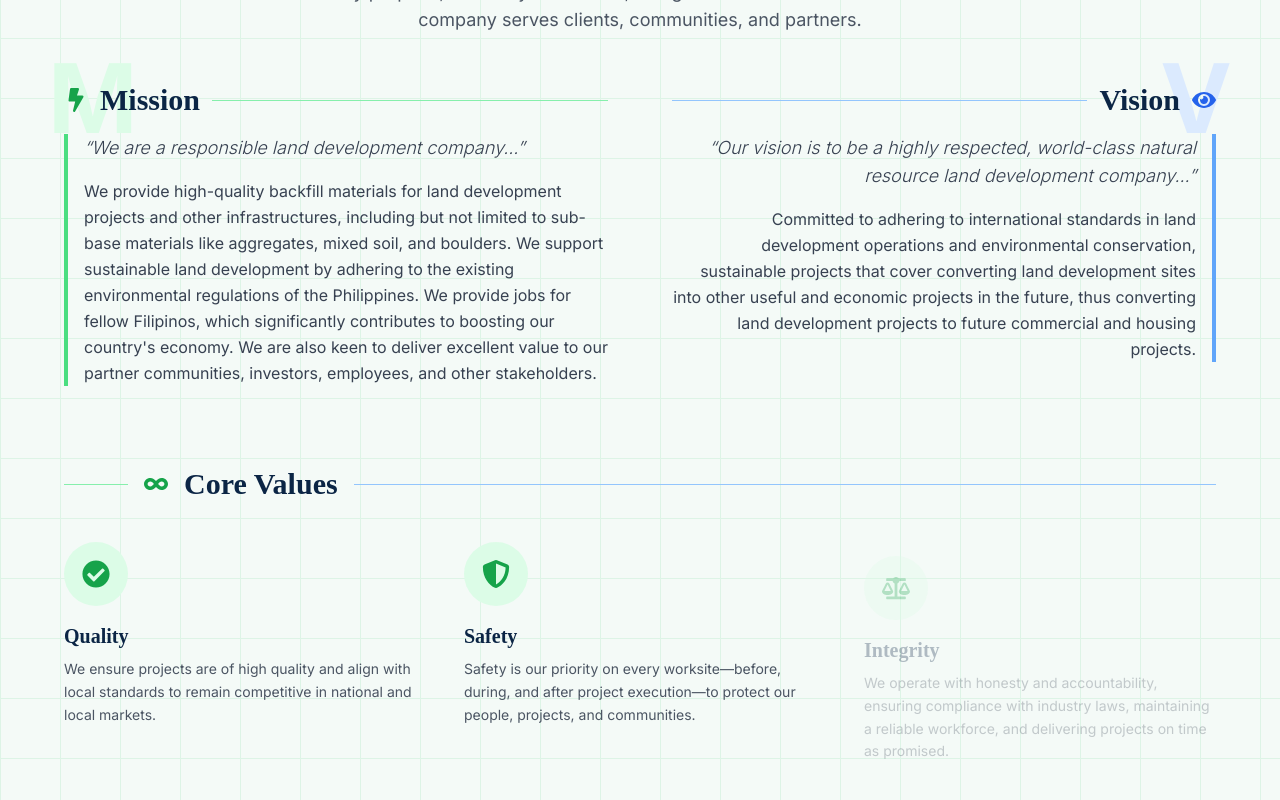
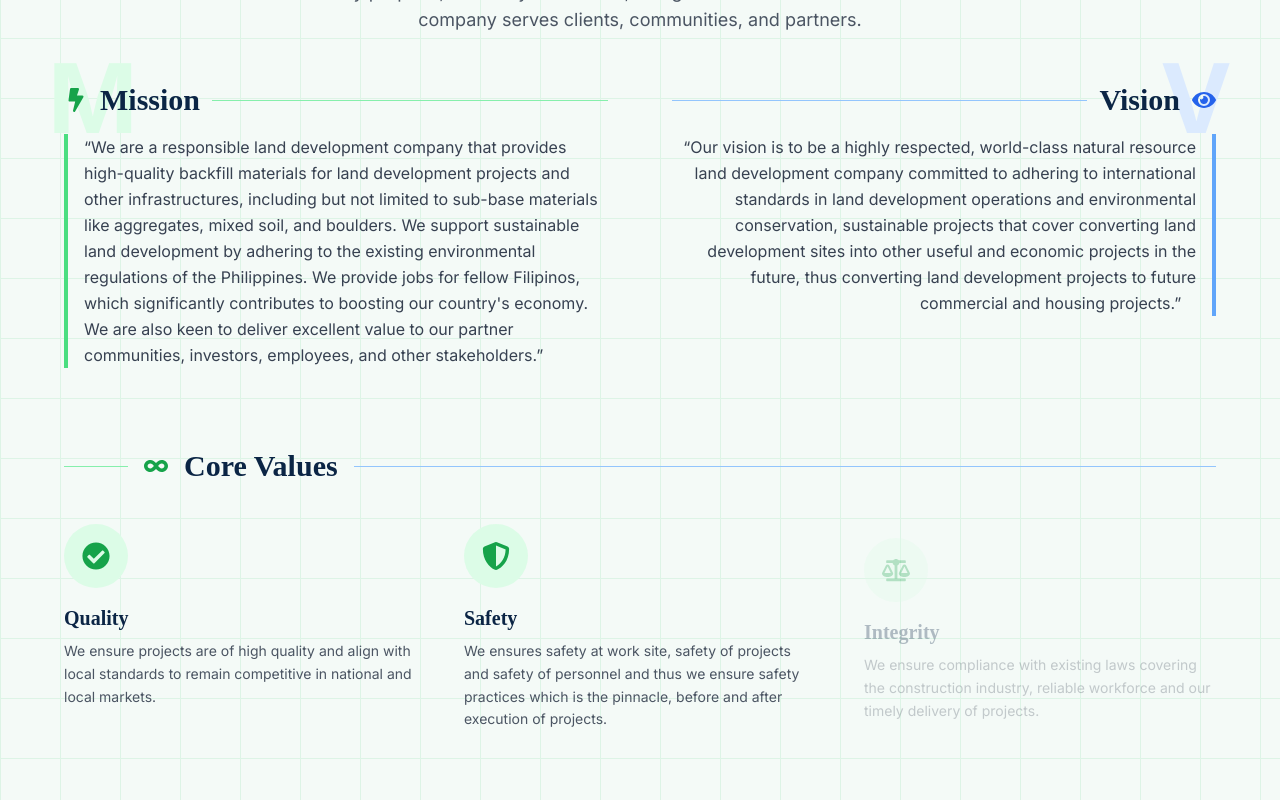
Before and after one commit to Railen-Laminers/Cliberduche, a React (Vite) app in the folder frontend/: page /about in a window 1280 px wide. Shown: the part 2560-3360 px from the top of the page. Built offline with nearby package versions, Linux system fonts and the light colour scheme; a web font is replaced by a local one.

Commit message:
Images nalang kulang

```diff
--- a/frontend/src/components/Footer.jsx
+++ b/frontend/src/components/Footer.jsx
@@ -1,7 +1,7 @@
 import React from "react";
 import { FaFacebook, FaInstagram, FaLinkedinIn } from "react-icons/fa";
 import { useNavigate } from "react-router-dom";
-import BackToTopButton from "./BackToTopButton"; // adjust the import path as needed
+import BackToTopButton from "./BackToTopButton";
 
 export default function Footer() {
     const navigate = useNavigate();
@@ -26,8 +26,10 @@ export default function Footer() {
 
     return (
         <footer className="relative bg-[#081c33] text-white overflow-hidden pt-12 lg:pt-16 px-4">
-            {/* Angular line decoration */}
-            <div className="absolute top-0 right-0 w-1/2 h-96 pointer-events-none overflow-hidden">
+            {/* Main container - limits width and centers content */}
+            <div className="relative w-full max-w-7xl mx-auto flex flex-col">
+                {/* Angular line decoration - moved inside container */}
+                <div className="absolute top-0 right-0 w-1/2 h-96 pointer-events-none overflow-hidden z-0">
                     <svg
                         className="w-full h-full"
                         viewBox="0 0 600 400"
@@ -55,13 +57,11 @@ export default function Footer() {
                     </svg>
                 </div>
 
-            {/* Main container - now includes the BackToTop button */}
-            <div className="relative w-full max-w-7xl mx-auto flex flex-col">
-                {/* Back to Top Button */}
+                {/* Back to Top Button - stays above everything */}
                 <BackToTopButton className="absolute top-0 lg:-top-12 right-6 z-40" />
 
-                {/* Top section */}
-                <div className="flex flex-col lg:flex-row gap-12 lg:gap-16">
+                {/* Top section (logo + columns) - placed above decoration */}
+                <div className="flex flex-col lg:flex-row gap-12 lg:gap-16 relative z-10">
                     {/* Logo */}
                     <div className="lg:w-2/5 flex items-start">
                         <img
@@ -155,13 +155,13 @@ export default function Footer() {
                     </div>
                 </div>
 
-                {/* Large Brand Name */}
-                <div className="w-full mt-40 overflow-hidden">
+                {/* Large Brand Name - also above decoration */}
+                <div className="w-full mt-40 overflow-hidden relative z-10">
                     <h1
                         className="
                             font-black tracking-[-0.04em] leading-none
-    text-[clamp(2.8rem,14vw,12rem)]  /* mobile + tablet */
-    lg:text-[clamp(3rem,16vw,12rem)] /* only desktop */
+                            text-[clamp(2.8rem,14vw,12rem)]
+                            lg:text-[clamp(3rem,16vw,12rem)]
                             whitespace-nowrap
                         "
                     >
--- a/frontend/src/pages/auth/Login.jsx
+++ b/frontend/src/pages/auth/Login.jsx
@@ -4,6 +4,7 @@ import { FaArrowLeft, FaEye, FaEyeSlash } from 'react-icons/fa';
 import useScrollAnimation from '../../hooks/useScrollAnimation';
 import logo from '/logo/cliberduche_logo.png';
 import PerspectiveCard from '../../components/PerspectiveCard';
+import BackgroundDecor from '../../components/BackgroundDecor'; // <-- import the decor
 
 export default function Login() {
     const [formData, setFormData] = useState({
@@ -28,7 +29,15 @@ export default function Login() {
 
     return (
         <div className="min-h-screen bg-gradient-to-br from-[#0b2545] via-[#1f7a8c] to-[#0b2545] flex items-center justify-center px-4 relative">
-            {/* Fixed Return Home Button - Always at top left */}
+            {/* Background grid pattern (no blur circles) */}
+            <BackgroundDecor
+                pattern="grid"
+                color="green"
+                blurCircles={false}
+                opacity={0.1}
+            />
+
+            {/* Fixed Return Home Button */}
             <Link
                 to="/"
                 className="fixed top-6 left-6 z-40 inline-flex items-center bg-white/90 backdrop-blur-sm text-[#0b2545] hover:text-[#1f7a8c] hover:bg-white transition-all duration-300 group px-4 py-3 rounded-full shadow-lg"
@@ -38,19 +47,16 @@ export default function Login() {
             </Link>
 
             <div className="max-w-md w-full">
-                {/* Removed the inline return home link */}
-
                 {/* Login Card with Perspective */}
                 <PerspectiveCard
                     className={`relative ${loginAnimation}`}
-                    maxRotate={12}      // Maximum tilt angle
-                    defaultScale={1.03} // Slight pop-out effect
+                    maxRotate={12}
+                    defaultScale={1.03}
                 >
                     <div
                         ref={loginRef}
                         className="bg-white/10 backdrop-blur-md rounded-2xl p-6 pt-14 shadow-2xl border border-white/20"
                     >
-
                         {/* Floating Glass Logo */}
                         <div className="absolute -top-9 left-1/2 -translate-x-1/2">
                             <div className="bg-white/30 backdrop-blur-md rounded-full p-3 shadow-lg border border-white/40">
@@ -70,7 +76,6 @@ export default function Login() {
                         </div>
 
                         <form onSubmit={handleSubmit} className="space-y-4">
-
                             {/* Email */}
                             <div className="relative">
                                 <input
@@ -152,7 +157,6 @@ export default function Login() {
                                 Sign In
                             </button>
                         </form>
-
                     </div>
                 </PerspectiveCard>
             </div>
--- a/frontend/src/pages/public/About.jsx
+++ b/frontend/src/pages/public/About.jsx
@@ -252,17 +252,8 @@ export default function About({ introDone = true }) {
                     <div className="flex-1 h-px bg-green-300"></div>
                   </div>
                   <div className="space-y-4 text-gray-700 leading-relaxed pl-4 border-l-4 border-green-400">
-                    <p className="text-lg font-light italic">
-                      “We are a responsible land development company...”
-                    </p>
                     <p>
-                      We provide high-quality backfill materials for land development projects and other
-                      infrastructures, including but not limited to sub-base materials like aggregates,
-                      mixed soil, and boulders. We support sustainable land development by adhering to the
-                      existing environmental regulations of the Philippines. We provide jobs for fellow
-                      Filipinos, which significantly contributes to boosting our country's economy. We are
-                      also keen to deliver excellent value to our partner communities, investors, employees,
-                      and other stakeholders.
+                      “We are a responsible land development company that provides high-quality backfill materials for land development projects and other infrastructures, including but not limited to sub-base materials like aggregates, mixed soil, and boulders. We support sustainable land development by adhering to the existing environmental regulations of the Philippines. We provide jobs for fellow Filipinos, which significantly contributes to boosting our country's economy. We are also keen to deliver excellent value to our partner communities, investors, employees, and other stakeholders.”
                     </p>
                   </div>
                 </div>
@@ -282,15 +273,8 @@ export default function About({ introDone = true }) {
                     <FaEye className="text-blue-600 text-2xl" />
                   </div>
                   <div className="space-y-4 text-gray-700 leading-relaxed pr-4 border-r-4 border-blue-400 text-right">
-                    <p className="text-lg font-light italic">
-                      “Our vision is to be a highly respected, world-class natural resource land
-                      development company...”
-                    </p>
                     <p>
-                      Committed to adhering to international standards in land development operations and
-                      environmental conservation, sustainable projects that cover converting land development
-                      sites into other useful and economic projects in the future, thus converting land
-                      development projects to future commercial and housing projects.
+                      “Our vision is to be a highly respected, world-class natural resource land development company committed to adhering to international standards in land development operations and environmental conservation, sustainable projects that cover converting land development sites into other useful and economic projects in the future, thus converting land development projects to future commercial and housing projects.”ㅤ
                     </p>
                   </div>
                 </div>
@@ -327,8 +311,7 @@ export default function About({ introDone = true }) {
                 </div>
                 <h5 className="font-semibold text-xl mb-2 text-[#0b2545]">Safety</h5>
                 <p className="text-gray-600 text-sm leading-relaxed">
-                  Safety is our priority on every worksite—before, during, and after project execution—to
-                  protect our people, projects, and communities.
+                  We ensures safety at work site, safety of projects and safety of personnel and thus we ensure safety practices which is the pinnacle, before and after execution of projects.
                 </p>
               </div>
 
@@ -339,8 +322,7 @@ export default function About({ introDone = true }) {
                 </div>
                 <h5 className="font-semibold text-xl mb-2 text-[#0b2545]">Integrity</h5>
                 <p className="text-gray-600 text-sm leading-relaxed">
-                  We operate with honesty and accountability, ensuring compliance with industry laws,
-                  maintaining a reliable workforce, and delivering projects on time as promised.
+                  We ensure compliance with existing laws covering the construction industry, reliable workforce and our timely delivery of projects.
                 </p>
               </div>
             </div>
```
Also changed, not shown: frontend/src/pages/public/Contact.jsx (+70 -10 lines), 1 other file (tests, documents, lock files or other folders). Lines whose indentation alone changed are shown as unchanged.
